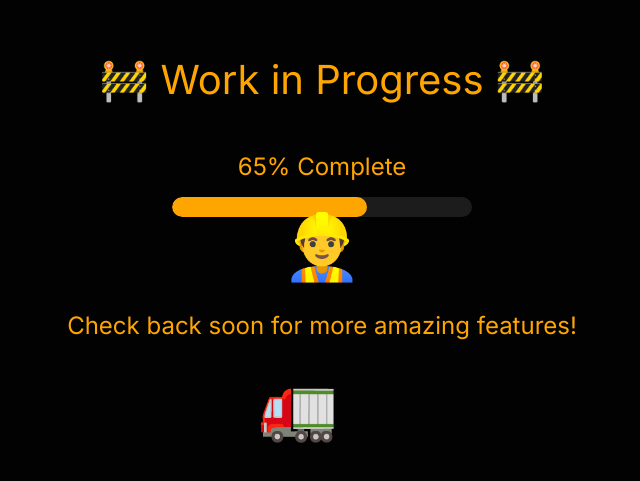
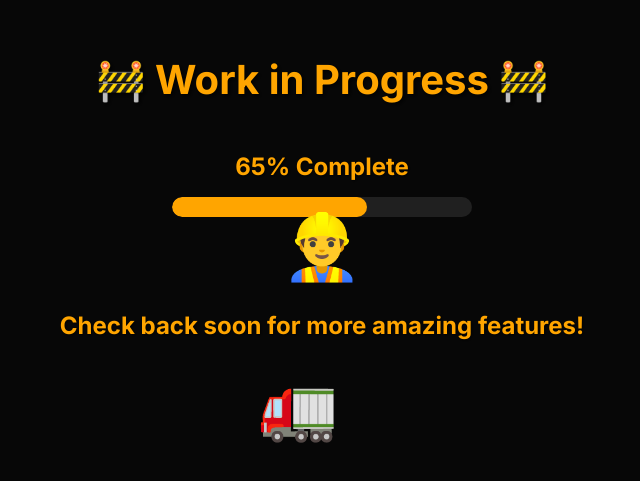
Before and after one commit to iamrealvinnu/my-portfolio, a React (Create React App) app: page / in a window 1280 px wide. Shown: the part 195-676 px from the top of the page, without its empty margins (318-958 px from the left). Built offline with nearby package versions, Linux system fonts and the light colour scheme.

Commit message:
Add construction overlay animation with progress indicator

```diff
--- a/src/components/ConstructionOverlay.js
+++ b/src/components/ConstructionOverlay.js
@@ -38,8 +38,8 @@ const OverlayContainer = styled.div`
   left: 0;
   width: 100%;
   height: 100%;
-  background: rgba(0, 0, 0, 0.75);
-  backdrop-filter: blur(8px);
+  background: rgba(0, 0, 0, 0.25);
+  backdrop-filter: blur(4px);
   z-index: 9999;
   display: flex;
   flex-direction: column;
@@ -73,12 +73,15 @@ const ConstructionText = styled.div`
   font-size: 2.5rem;
   text-align: center;
   margin-bottom: 2rem;
-  text-shadow: 2px 2px 4px rgba(0, 0, 0, 0.5);
+  text-shadow: 2px 2px 4px rgba(0, 0, 0, 0.8);
+  font-weight: bold;
 `;
 
 const ProgressText = styled.div`
   font-size: 1.5rem;
   margin: 1rem 0;
+  text-shadow: 1px 1px 3px rgba(0, 0, 0, 0.8);
+  font-weight: bold;
   opacity: 0;
   animation: fadeIn 0.5s ease-out 1s forwards;
 
```
